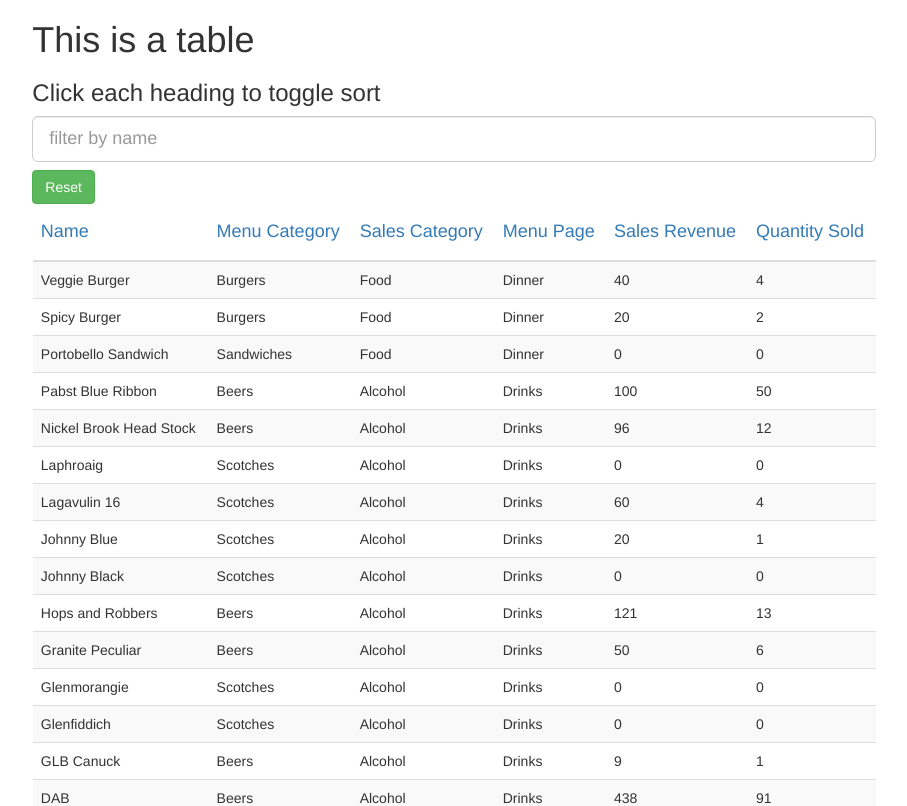
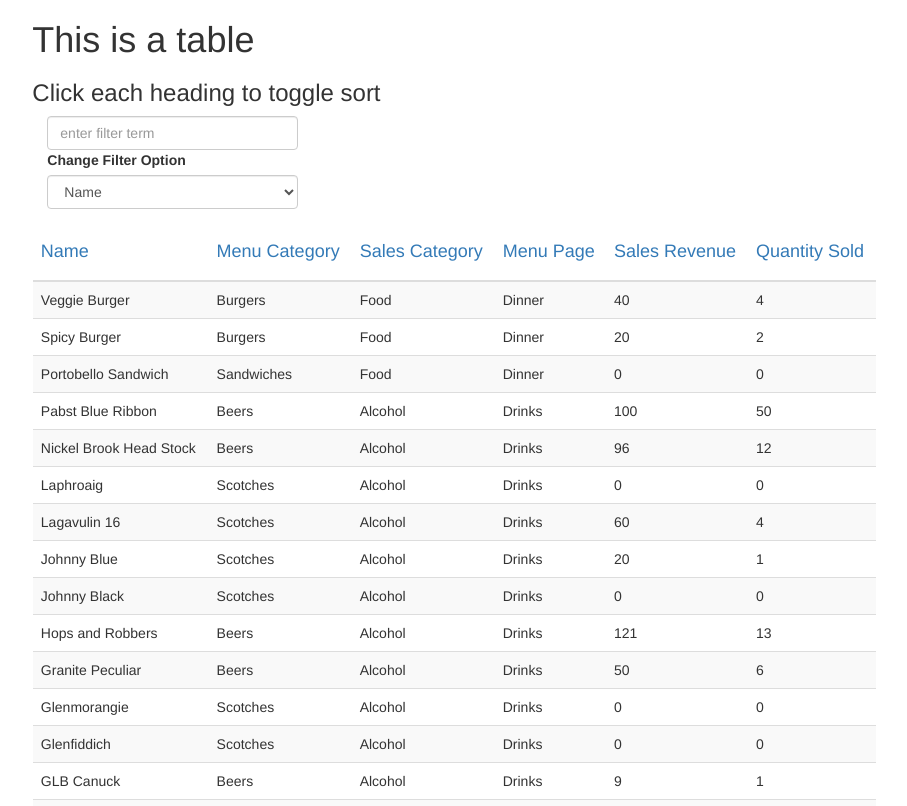
Before and after one commit to jenniferphilp/react-table-bootstrap, a React (Create React App) app in the folder app/: page / in a window 1280 px wide. Shown: the top 806 px of the page, without its empty margins (186-1093 px from the left). Built offline with nearby package versions, Linux system fonts and the light colour scheme.

Commit message:
add select for filter type

```diff
--- a/app/src/App.js
+++ b/app/src/App.js
@@ -1,8 +1,9 @@
 import React, { Component } from 'react';
 import './App.css';
-import { Row, Col, Table, Button, FormControl } from 'react-bootstrap';
+import { Row, Col, Table } from 'react-bootstrap';
 import _ from 'lodash';
 import { data } from './data.js';
+import { FilterForm } from './FilterForm.js';
 
 
 
@@ -13,11 +14,13 @@ class App extends Component {
         this.state = {
             data: data,
             isSorted: [false, false, false, false, false, false],
-            value: ""}
+            inputFilterValue: "",
+            selectFilterType: "name"
+        }
 
         this.sortItem = this.sortItem.bind(this);
         this.handleFilter = this.handleFilter.bind(this);
-        this.handleReset = this.handleReset.bind(this);
+        this.handleFilterType = this.handleFilterType.bind(this);
     }
 
 //make sort toggle-able (i.e. A-Z then Z-A) using an attribute on HeaderItem; manage it by state (ie. sorted = true)
@@ -44,28 +47,28 @@ sortItem = (value, index) => {
 
 }
 
-handleFilter(event) {
-    event.preventDefault();
-    let filter = event.target.value.toLowerCase();
+handleFilter = (event, type) => {
+    let filterParam = event.target.value.toLowerCase();
     let dataCopy = Object.assign({}, data);
+
+//use _.include to check if filterParam exist in name
     let filteredDataCopy = _.filter(dataCopy, function(o) {
-        if (o.name[0].toLowerCase() === filter){
+        if (_.includes(o[type].toLowerCase(), filterParam )){
             return o;
         }
     })
     this.setState({
-        value: filter,
+        value: filterParam,
         data: filteredDataCopy
     });
   }
 
-  handleReset(e){
-    e.preventDefault();
+  handleFilterType = (event) => {
+
     this.setState({
-        data: data
+        selectFilterType: event.target.value
     })
   }
-
 
 render() {
 
@@ -91,6 +94,9 @@ render() {
                     value={this.value}
                     handleFilter={this.handleFilter}
                     handleReset={this.handleReset}
+                    handleFilterType={this.handleFilterType}
+                    selectFilterType={this.state.selectFilterType}
+
                     />
                 <Table bsStyle="table table-striped">
 
@@ -125,21 +131,6 @@ const Sum = ({ data, type }) => {
     return (<td className="sum">{sum}</td>)
 };
 
-const FilterForm = (props) => {
-    return(
-    <form onSubmit={ (e) => props.handleReset(e) }>
-
-        <FormControl
-            bsSize="lg"
-            type="text"
-            name="filter"
-            placeholder="filter by name"
-            value={props.value}
-            onChange={props.handleFilter}
-            />
-        <Button type="submit" bsStyle="success" className="resetButton">Reset</Button>
-    </form>
-)}
 
 const Header = (props) => {
     let headerNames = Object.keys(...data);
--- /dev/null
+++ b/app/src/FilterForm.js
@@ -0,0 +1,37 @@
+import { data } from './data.js';
+import React from 'react';
+import {  FormControl, FormGroup, Col, ControlLabel } from 'react-bootstrap';
+import _ from 'lodash';
+
+export const FilterForm = (props) => {
+    let headerNames = Object.keys(...data);
+
+    return(
+    <Col sm={4}>
+        <form>
+            <FormGroup>
+                <FormControl
+                    type="text"
+                    name="filter"
+                    placeholder="enter filter term"
+                    value={props.inputFilterValue}
+                    onChange={(e) => props.handleFilter(e, props.selectFilterType) }
+
+                />
+
+                <ControlLabel>Change Filter Option</ControlLabel>
+                <FormControl componentClass="select" onChange={props.handleFilterType}>
+
+                    {headerNames.map((item, id) => {
+                        let formattedHeading = _.startCase(item);
+                        if ((item !== 'salesRevenue') && (item !== 'quantitySold')){
+                            return(
+                                <option key={id} value={item}>{formattedHeading}</option>)
+                        }
+                    })}
+
+                </FormControl>
+            </FormGroup>
+        </form>
+    </Col>
+)}
```
